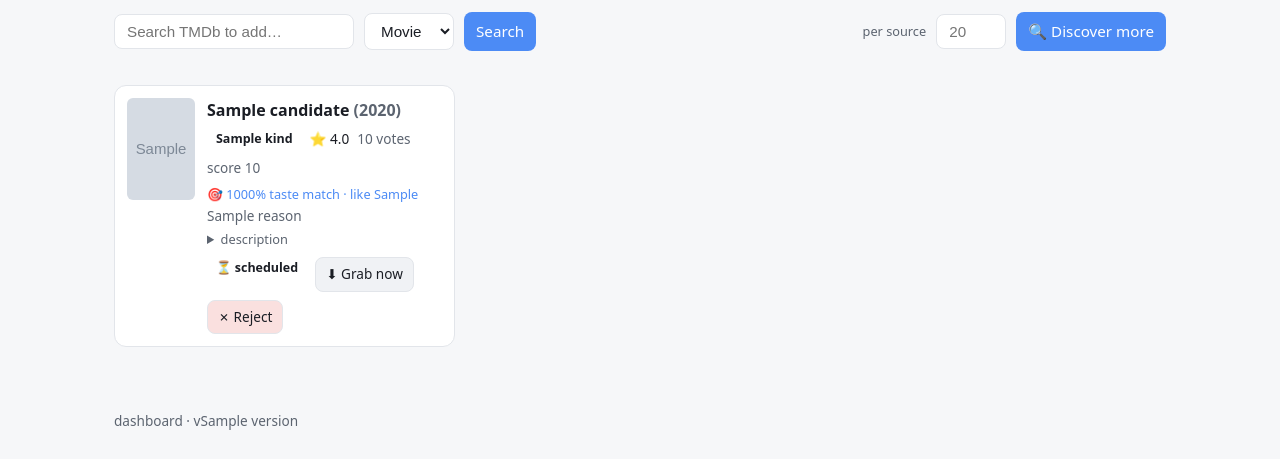
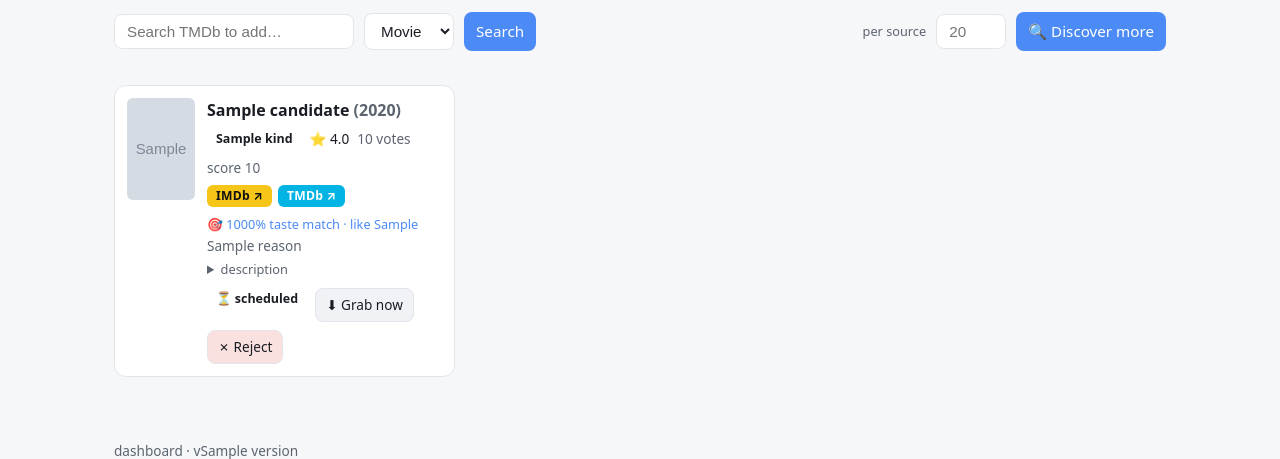
Before and after one commit to kligvasser/my-home-theater, a FastAPI app: template src/homeTheater/web/templates/candidates.html in a window 1280 px wide. Shown: the part 285-744 px from the top of the page. Run offline with FastAPI, Linux system fonts and the light colour scheme; the template is opened without the code that fills it: most values are stand-ins (such as "Sample title", 1, 10 or a date in 2020); grey boxes marked "Sample" are stand-in pictures; parts of the project's set-up code (start-up, migrations or seed data) failed here and were passed over.

Commit message:
UI: IMDb/TMDb reference links on candidate cards
Each candidate card now shows branded IMDb (gold) and TMDb (teal) chips that
open the title's public page in a new tab. CandidateRow exposes tmdb_id/imdb_id
and computes the URLs (tv vs movie path by kind); chips render only when the id
is present.

Co-Authored-By: Claude Opus 4.8 <noreply@anthropic.com>

```diff
--- a/src/homeTheater/web/static/style.css
+++ b/src/homeTheater/web/static/style.css
@@ -105,6 +105,15 @@ tbody tr:hover { background: var(--panel); }
 .candidate .cmeta { display: flex; flex-wrap: wrap; gap: 8px; align-items: center; font-size: .85rem; margin-bottom: 6px; }
 .candidate .reason { margin: 0; color: var(--muted); font-size: .85rem; }
 .note { margin-top: 20px; }
+
+/* External reference links (IMDb / TMDb) — branded chips, open in a new tab. */
+.clinks { display: flex; flex-wrap: wrap; gap: 6px; margin-bottom: 8px; }
+.extlink { display: inline-flex; align-items: center; gap: 4px; padding: 2px 9px;
+  border-radius: 6px; font-size: .76rem; font-weight: 700; letter-spacing: .02em;
+  text-decoration: none; line-height: 1.5; transition: filter .12s, transform .12s; }
+.extlink:hover { filter: brightness(1.08); transform: translateY(-1px); }
+.extlink.imdb { background: #f5c518; color: #111; }
+.extlink.tmdb { background: #01b4e4; color: #fff; }
 
 /* --- data-viz --------------------------------------------------------- */
 /* Single-series magnitude charts use one hue. The dark accent (#4c8bf5)
--- a/src/homeTheater/web/templates/candidates.html
+++ b/src/homeTheater/web/templates/candidates.html
@@ -64,6 +64,14 @@
         {% if c.imdb_votes is not none %}<span class="muted">{{ "{:,}".format(c.imdb_votes) }} votes</span>{% endif %}
         {% if c.score is not none %}<span class="muted">score {{ c.score }}</span>{% endif %}
       </div>
+      {% if c.imdb_url or c.tmdb_url %}
+      <div class="clinks">
+        {% if c.imdb_url %}<a class="extlink imdb" href="{{ c.imdb_url }}" target="_blank"
+          rel="noopener noreferrer" title="Open on IMDb in a new tab">IMDb ↗</a>{% endif %}
+        {% if c.tmdb_url %}<a class="extlink tmdb" href="{{ c.tmdb_url }}" target="_blank"
+          rel="noopener noreferrer" title="Open on TMDb in a new tab">TMDb ↗</a>{% endif %}
+      </div>
+      {% endif %}
       {% if c.taste_like %}
       <p class="taste small">🎯 {{ "%.0f"|format(c.taste_score * 100) }}% taste match ·
         like {{ c.taste_like | join(", ") }}</p>
```
Also changed, not shown: src/homeTheater/dashboard/queries.py (+19 -0 lines).
